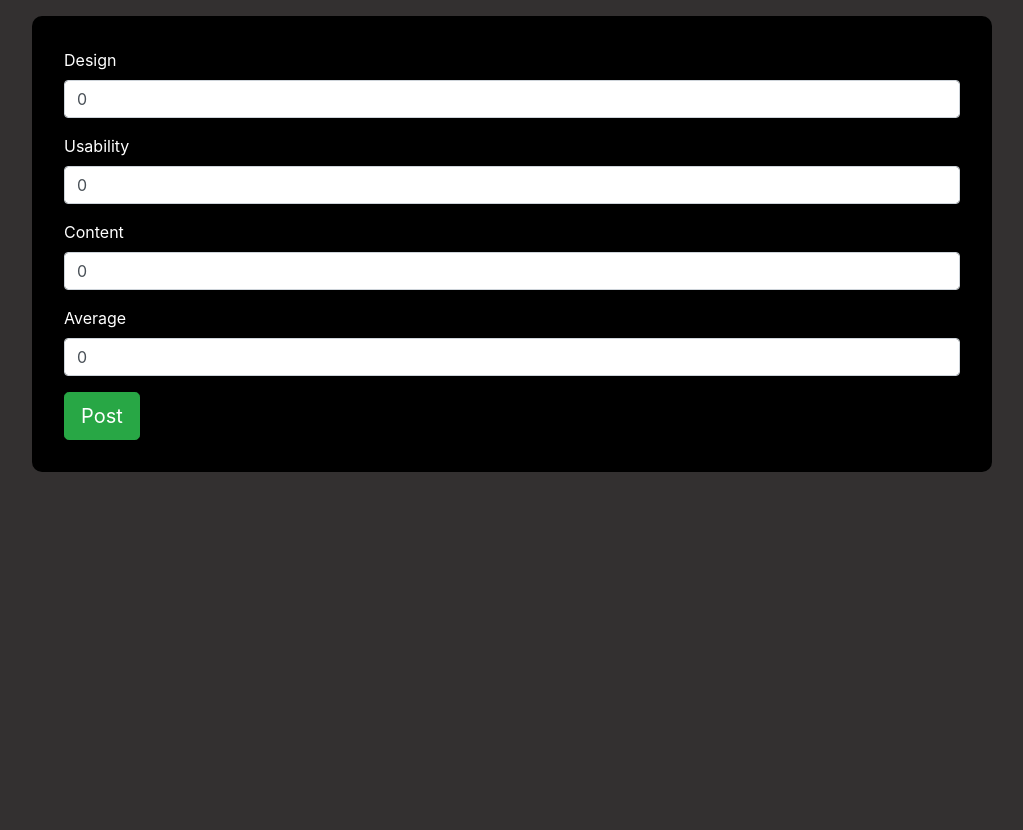
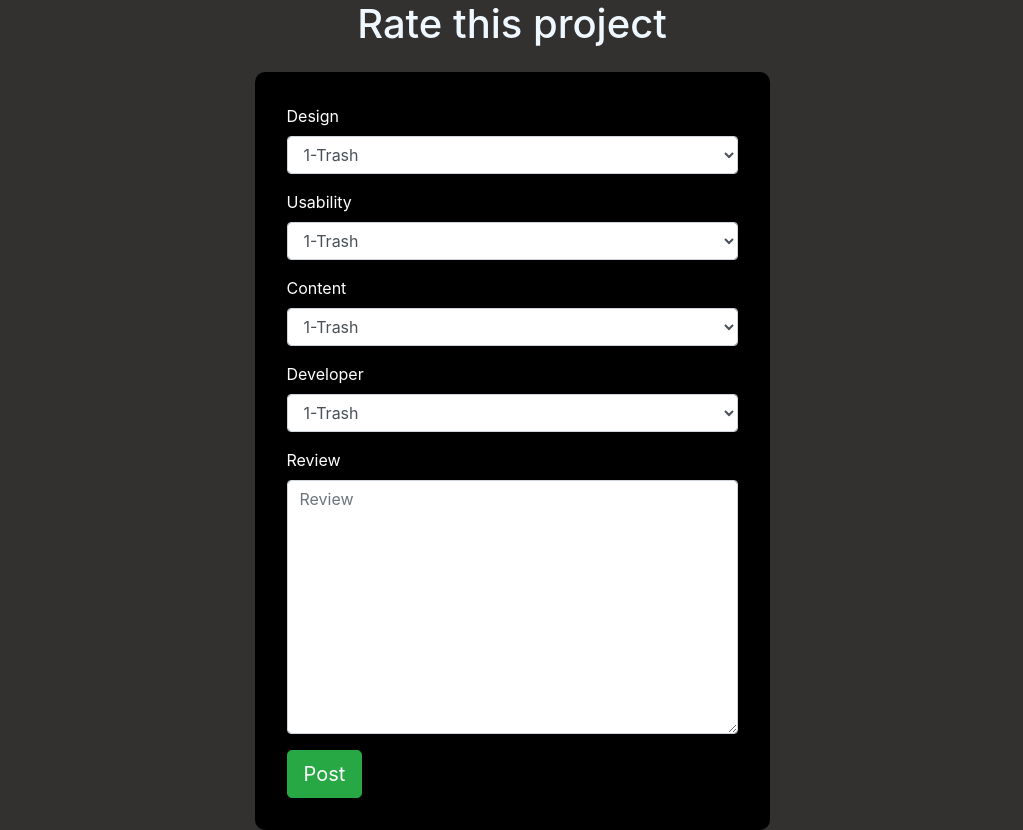
Before and after one commit to Joseph-Wairimu/awards, a Django app: template rate/templates/rating.html in a window 1280 px wide. Shown: the whole page, without its empty margins (128-1151 px from the left). Before the commit the page ends 472 px from the top, so only its background shows below. Run offline with Django 4.2, Linux system fonts and the light colour scheme; the template is opened without the code that fills it: values that come from a table or form of the project are taken from there, others are empty; some libraries are stand-ins or nearby versions; some web fonts are replaced.

Commit message:
display project along review form

```diff
--- a/rate/forms.py
+++ b/rate/forms.py
@@ -35,4 +35,4 @@ class RatingForm(forms.ModelForm):
     class Meta:
         model = Rating
         exclude = ["project","author"]
-        fields = ["design","usability","content","average"]
+        fields = ["design","usability","content","developer","review"]
--- a/rate/models.py
+++ b/rate/models.py
@@ -40,13 +40,27 @@ class Project(models.Model):
         project = cls.objects.filter(title__icontains=search_term)
         return project
 
-
+RATE_CHOICES = [
+(1,'1-Trash'),
+(2,'2-Horrible'),
+(3,'3-Terrible'),
+(4,'4-Bad'),
+(5,'5- ok'),
+(6,'6-Well'),
+(7,'7-Good'),
+(8,'8-Very Good'),
+(9,'9-Excellent'),
+(10,'10-Perfect'),
+]
 
 class Rating(models.Model):
-    design = models.IntegerField(default=0)
-    usability = models.IntegerField(default=0)
-    content = models.IntegerField(default=0)
-    average = models.IntegerField(default=0)
+    design = models.IntegerField(choices = RATE_CHOICES,default=0)
+    usability = models.IntegerField(choices = RATE_CHOICES,default=0)
+    content = models.IntegerField(choices = RATE_CHOICES,default=0)
+    developer=models.IntegerField(choices = RATE_CHOICES,default=0)
+    creativity=models.IntegerField(choices = RATE_CHOICES,default=0)
+    average = models.IntegerField(default=0 )
+    review = models.TextField(max_length=2555,blank=True)
     project = models.ForeignKey(Project,on_delete=models.CASCADE,related_name='project')
     author= models.ForeignKey(User,on_delete=models.CASCADE,related_name='author')
     dateupdated= models.DateField(auto_now_add=True )
--- a/rate/templates/rating.html
+++ b/rate/templates/rating.html
@@ -20,24 +20,47 @@
 
 <body>
 
+    <h1 class="text-center" style="color: aliceblue;">Rate this project</h1>
 
+    <div class="container-fluid all">
 
-    <div class="container all">
-
-
-
-
-
-
-    <form  class="me" action="{%url 'new-post'%}" method="post" enctype="multipart/form-data">
+    <form  class="mee" action="{%url 'new-post'%}" method="post" enctype="multipart/form-data">
         {%csrf_token%}
 
         {% bootstrap_form form%}
         <input type="submit" class="btn btn-success btn-lg" value="Post">
       </form>
+      {% if project %}
+
+
+      <div class="col-md-6 col-lg-3 col-12 col-sm-12 me">
+          <div class="row m-1 mb-3">
+              <div class="card  ">
+                  <img  class="image-thumbnail img-fluid mt-3" src="{{project.image.url}}" alt="Card image cap">
+                  <h5 class="centered" style="margin-left: 1rem;"><span style="color: rgb(255, 254, 254); font-weight: bold;">Title:</span>{{project.title}}</h5>
+                  <h5 class="centered" style="margin-left: 1rem;"><span style="color: rgb(255, 254, 254);font-weight: bold;">User:</span>{{project.user}}</h5>
+                  <div class="card-body">
+                      <p class="card-text"> <span style="color: rgb(255, 254, 254); font-weight: bold;">Description:</span>{{project.description}}</p>
+                      <p class="card-text"> <span style="color: rgb(255, 254, 254); font-weight: bold;">Date:</span>{{project.dateupdated}}</p>
+                  </div>
+                  <a href="{{project.link }}">
+                    <button  class="btn btn-primary">View Site</button>
+                </a>
+                </div>
+          </div>
+      </div>
+
+      {%endif%}
 
     </div>
     <style>
+        .all{
+            display: flex;
+            flex-wrap: wrap;
+        }
+        .card{
+           background-color: black;
+        }
 
     svg{
           color: aliceblue;
@@ -69,6 +92,20 @@
     .me{
         width: auto;
         max-width:60rem ;
+
+             height: auto;
+                margin: auto;
+                background-color: black;
+                border-radius: 10px;
+                padding: 2rem;
+                margin-top: 1rem;
+                color: #fff;
+
+       }
+       .mee{
+        width: auto;
+        max-width:60rem ;
+
              height: auto;
                 margin: auto;
                 background-color: black;
```
Also changed, not shown: rate/migrations/0003_rating_creativity_rating_developer.py (added), rate/migrations/0004_rating_review_alter_rating_content_and_more.py (added).
